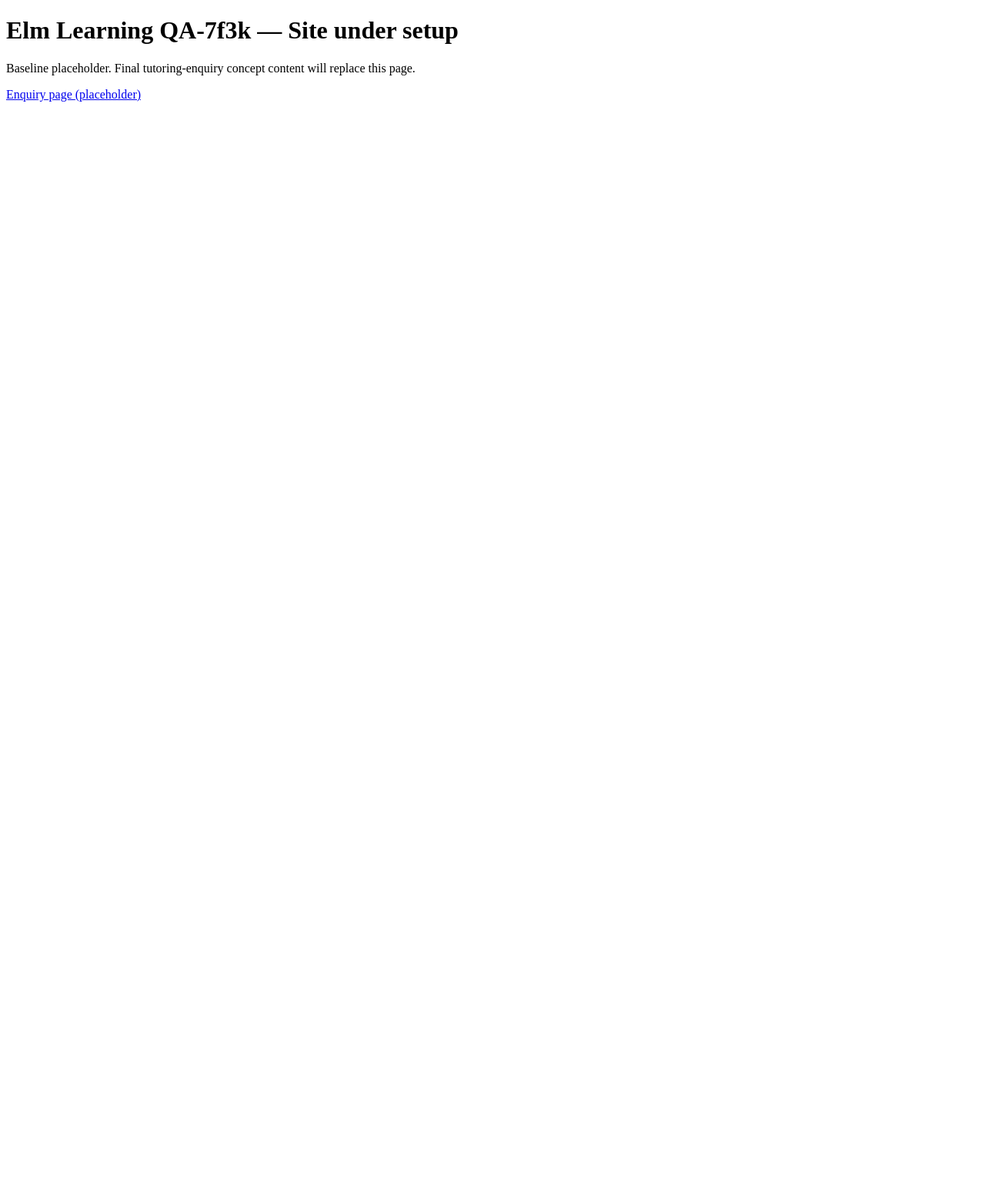
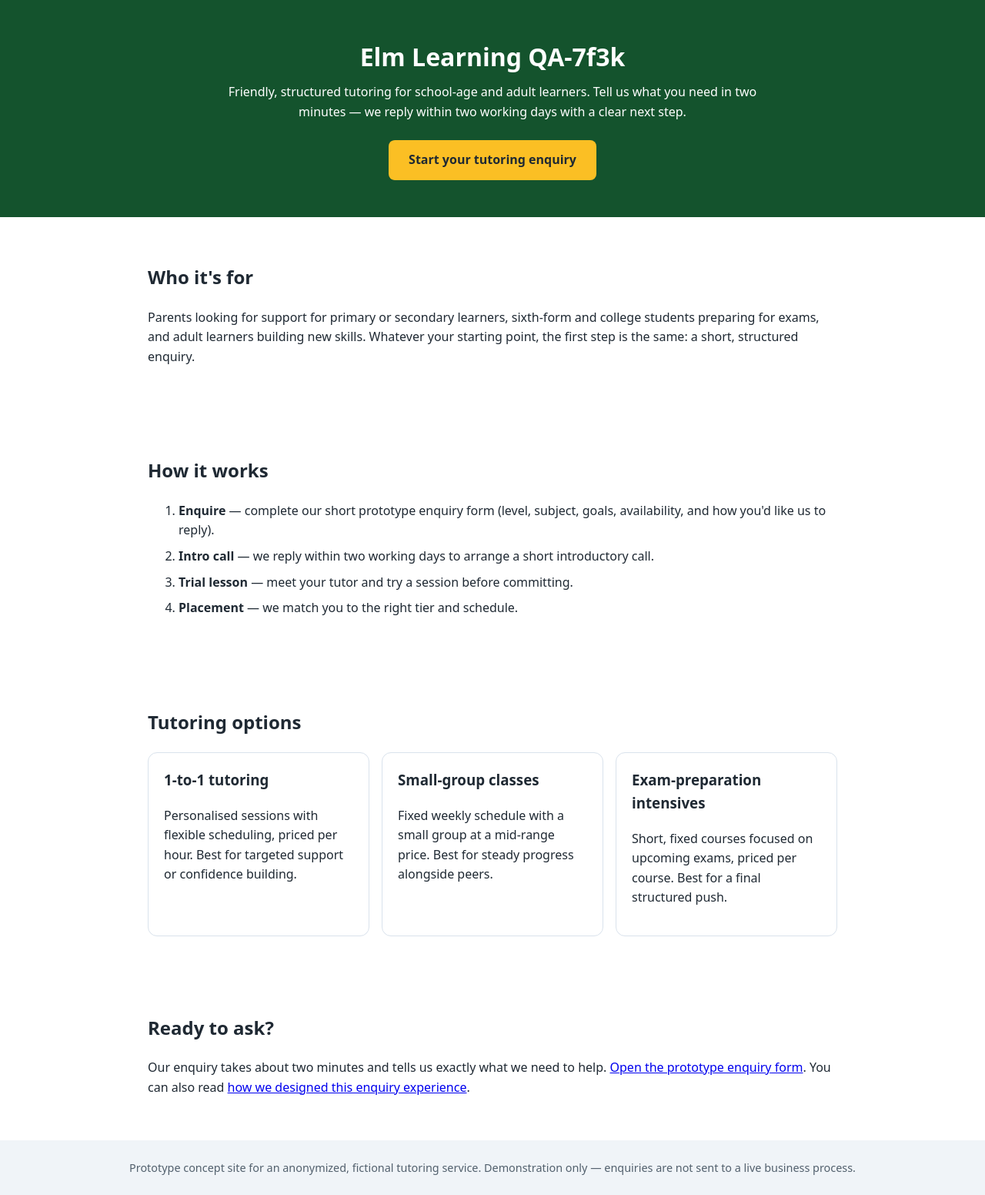
Before and after one commit to qa921/elm-learning-qa-7f3k-site, a plain HTML site: page index.html in a window 1280 px wide. Shown: the whole page at 77% size. Before the commit the page ends 800 px from the top, so only its background shows below. Drawn offline with Linux system fonts and the light colour scheme.

Commit message:
feat: final tutoring-enquiry homepage for Elm Learning QA-7f3k concept

```diff
--- a/index.html
+++ b/index.html
@@ -1,9 +1,54 @@
 <!DOCTYPE html>
 <html lang="en">
-<head><meta charset="utf-8"><title>Elm Learning QA-7f3k — Baseline Placeholder</title></head>
+<head>
+<meta charset="utf-8">
+<meta name="viewport" content="width=device-width, initial-scale=1">
+<title>Elm Learning QA-7f3k — Tutoring that starts with a simple enquiry</title>
+<style>
+body{font-family:system-ui,-apple-system,Segoe UI,sans-serif;margin:0;color:#1f2933;line-height:1.6}
+header{background:#14532d;color:#fff;padding:3rem 1.5rem;text-align:center}
+header h1{margin:0 0 .5rem;font-size:2rem}
+header p{max-width:44rem;margin:0 auto 1.5rem}
+.cta{display:inline-block;background:#fbbf24;color:#1f2933;padding:.8rem 1.6rem;border-radius:.5rem;text-decoration:none;font-weight:600}
+section{max-width:56rem;margin:0 auto;padding:2.5rem 1.5rem}
+.tiers{display:grid;grid-template-columns:repeat(auto-fit,minmax(15rem,1fr));gap:1rem}
+.card{border:1px solid #d9e2ec;border-radius:.75rem;padding:1.25rem}
+.card h3{margin-top:0}
+ol.steps li{margin-bottom:.5rem}
+footer{background:#f0f4f8;padding:1.5rem;text-align:center;font-size:.9rem;color:#52606d}
+</style>
+</head>
 <body>
-<h1>Elm Learning QA-7f3k — Site under setup</h1>
-<p>Baseline placeholder. Final tutoring-enquiry concept content will replace this page.</p>
-<p><a href="enquiry.html">Enquiry page (placeholder)</a></p>
+<header>
+<h1>Elm Learning QA-7f3k</h1>
+<p>Friendly, structured tutoring for school-age and adult learners. Tell us what you need in two minutes — we reply within two working days with a clear next step.</p>
+<a class="cta" href="https://form.typeform.com/to/S0KY12ir">Start your tutoring enquiry</a>
+</header>
+<section>
+<h2>Who it's for</h2>
+<p>Parents looking for support for primary or secondary learners, sixth-form and college students preparing for exams, and adult learners building new skills. Whatever your starting point, the first step is the same: a short, structured enquiry.</p>
+</section>
+<section>
+<h2>How it works</h2>
+<ol class="steps">
+<li><strong>Enquire</strong> — complete our short prototype enquiry form (level, subject, goals, availability, and how you'd like us to reply).</li>
+<li><strong>Intro call</strong> — we reply within two working days to arrange a short introductory call.</li>
+<li><strong>Trial lesson</strong> — meet your tutor and try a session before committing.</li>
+<li><strong>Placement</strong> — we match you to the right tier and schedule.</li>
+</ol>
+</section>
+<section>
+<h2>Tutoring options</h2>
+<div class="tiers">
+<div class="card"><h3>1-to-1 tutoring</h3><p>Personalised sessions with flexible scheduling, priced per hour. Best for targeted support or confidence building.</p></div>
+<div class="card"><h3>Small-group classes</h3><p>Fixed weekly schedule with a small group at a mid-range price. Best for steady progress alongside peers.</p></div>
+<div class="card"><h3>Exam-preparation intensives</h3><p>Short, fixed courses focused on upcoming exams, priced per course. Best for a final structured push.</p></div>
+</div>
+</section>
+<section>
+<h2>Ready to ask?</h2>
+<p>Our enquiry takes about two minutes and tells us exactly what we need to help. <a href="https://form.typeform.com/to/S0KY12ir">Open the prototype enquiry form</a>. You can also read <a href="concept.html">how we designed this enquiry experience</a>.</p>
+</section>
+<footer>Prototype concept site for an anonymized, fictional tutoring service. Demonstration only — enquiries are not sent to a live business process.</footer>
 </body>
 </html>
```
